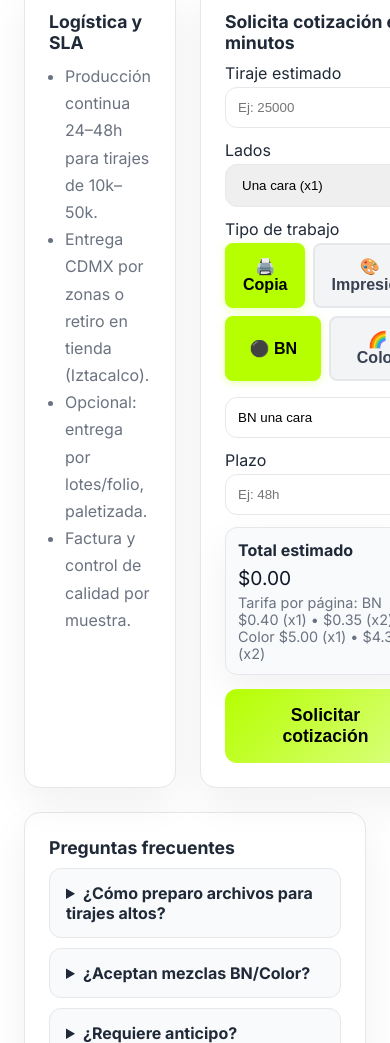
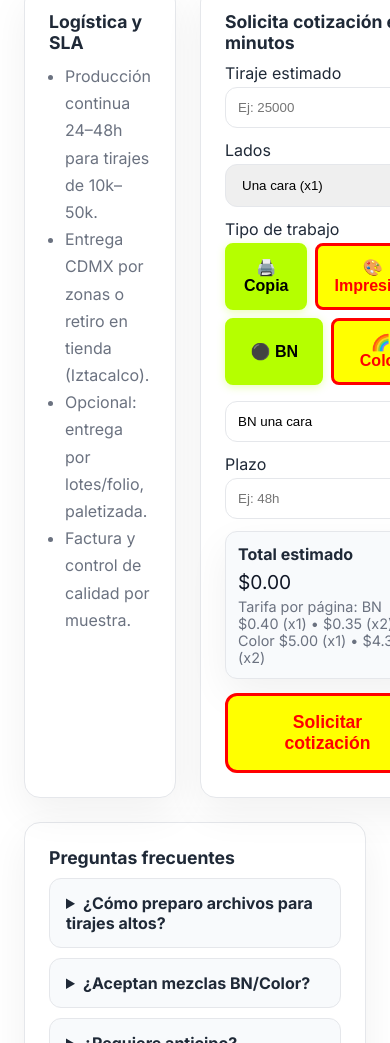
Before and after one commit to copimax474iztacalco/copimax-website, a plain HTML site: page copias-volumen-cdmx.html in a window 390 px wide. Shown: the part 1055-2098 px from the top of the page. Drawn offline with Linux system fonts and the light colour scheme.

Commit message:
Aggiornamento completo files

```diff
--- a/copias-volumen-cdmx.html
+++ b/copias-volumen-cdmx.html
@@ -46,56 +46,103 @@
     .card h3{font-size:1.1rem}
     .p16{padding:16px}
     .p24{padding:24px}
-    .cta{background:linear-gradient(135deg,var(--cta1),var(--cta2));color:#000;font-weight:800;border:none;border-radius:12px;padding:12px 18px;cursor:pointer;transition:all 0.3s ease}
-    .cta:hover{transform:translateY(-2px);box-shadow:0 4px 12px rgba(181,255,0,0.3)}
+    /* .cta definito più sotto con stili ultra-aggressivi */
 
-    /* Bottoni tipo e colore */
+    /* Bottoni tipo e colore - STILI ULTRA-AGGRESSIVI */
     .type-btn, .color-btn {
-      background: #f3f4f6;
-      color: #374151;
-      border: 2px solid #e5e7eb;
-      border-radius: 8px;
-      padding: 8px 16px;
-      font-size: 0.9rem;
-      font-weight: 600;
-      cursor: pointer;
-      transition: all 0.3s ease;
-      flex: 1;
-      -webkit-tap-highlight-color: rgba(0,0,0,0.1);
-      touch-action: manipulation;
-      user-select: none;
+      background: #f3f4f6 !important;
+      color: #374151 !important;
+      border: 2px solid #e5e7eb !important;
+      border-radius: 8px !important;
+      padding: 8px 16px !important;
+      font-size: 0.9rem !important;
+      font-weight: 600 !important;
+      cursor: pointer !important;
+      transition: all 0.3s ease !important;
+      flex: 1 !important;
+      -webkit-tap-highlight-color: rgba(0,0,0,0.1) !important;
+      touch-action: manipulation !important;
+      user-select: none !important;
+      position: relative !important;
+      z-index: 10 !important;
+      pointer-events: auto !important;
+      display: inline-block !important;
+      text-decoration: none !important;
+      outline: none !important;
+      box-sizing: border-box !important;
     }
 
     .type-btn:hover, .color-btn:hover {
-      background: #e5e7eb;
-      border-color: #d1d5db;
-      transform: translateY(-1px);
+      background: #e5e7eb !important;
+      border-color: #d1d5db !important;
+      transform: translateY(-1px) !important;
     }
 
     .type-btn.active, .color-btn.active {
-      background: var(--cta1);
-      color: #000;
-      border-color: var(--cta1);
-      box-shadow: 0 2px 8px rgba(181,255,0,0.3);
+      background: var(--cta1) !important;
+      color: #000 !important;
+      border-color: var(--cta1) !important;
+      box-shadow: 0 2px 8px rgba(181,255,0,0.3) !important;
+    }
+
+    /* Bottone CTA principale - STILI ULTRA-AGGRESSIVI */
+    .cta {
+      background: linear-gradient(135deg,var(--cta1),var(--cta2)) !important;
+      color: #000 !important;
+      font-weight: 800 !important;
+      border: none !important;
+      border-radius: 12px !important;
+      padding: 12px 18px !important;
+      cursor: pointer !important;
+      transition: all 0.3s ease !important;
+      position: relative !important;
+      z-index: 10 !important;
+      pointer-events: auto !important;
+      display: inline-block !important;
+      text-decoration: none !important;
+      outline: none !important;
+      box-sizing: border-box !important;
+      width: 100% !important;
+    }
+
+    .cta:hover {
+      transform: translateY(-2px) !important;
+      box-shadow: 0 4px 12px rgba(181,255,0,0.3) !important;
     }
 
     /* Stili mobile per i bottoni */
     @media (max-width: 768px) {
       .type-btn, .color-btn {
-        padding: 12px 16px;
-        font-size: 1rem;
-        min-height: 44px;
-        display: flex;
-        align-items: center;
-        justify-content: center;
+        padding: 12px 16px !important;
+        font-size: 1rem !important;
+        min-height: 44px !important;
+        display: flex !important;
+        align-items: center !important;
+        justify-content: center !important;
       }
 
       .cta {
-        padding: 16px 24px;
-        font-size: 1.1rem;
-        min-height: 48px;
-        width: 100%;
+        padding: 16px 24px !important;
+        font-size: 1.1rem !important;
+        min-height: 48px !important;
+        width: 100% !important;
       }
+    }
+
+    /* Assicurati che i form non interferiscano con i bottoni */
+    form button[type="button"],
+    form button[type="submit"] {
+      pointer-events: auto !important;
+      cursor: pointer !important;
+      position: relative !important;
+      z-index: 10 !important;
+    }
+
+    /* Debug: rendi i bottoni molto visibili */
+    .type-btn, .color-btn, .cta {
+      border: 3px solid #ff0000 !important;
+      background: #ffff00 !important;
+      color: #ff0000 !important;
     }
     table{width:100%;border-collapse:separate;border-spacing:0 8px}
     th,td{text-align:left;padding:12px 14px}
@@ -635,6 +682,73 @@
     <script src="js/main.js"></script>
     <script src="js/calculator.js"></script>
 
+    <!-- Test diretto delle funzioni -->
+    <script>
+      console.log('Test diretto delle funzioni calcolatrice...');
+
+      // Verifica che le funzioni siano disponibili
+      if (typeof changeType === 'function') {
+        console.log('✅ changeType funzione disponibile');
+      } else {
+        console.log('❌ changeType funzione NON disponibile');
+      }
+
+      if (typeof changeColor === 'function') {
+        console.log('✅ changeColor funzione disponibile');
+      } else {
+        console.log('❌ changeColor funzione NON disponibile');
+      }
+
+      // Test diretto dei bottoni
+      document.addEventListener('DOMContentLoaded', function() {
+        console.log('DOM caricato, testando i bottoni...');
+
+        const typeBtns = document.querySelectorAll('.type-btn');
+        const colorBtns = document.querySelectorAll('.color-btn');
+        const ctaBtn = document.querySelector('.cta');
+
+        console.log('Bottoni tipo trovati:', typeBtns.length);
+        console.log('Bottoni colore trovati:', colorBtns.length);
+        console.log('Bottone CTA trovato:', ctaBtn ? 'SÌ' : 'NO');
+
+        // Aggiungi event listener diretti per debug
+        typeBtns.forEach(btn => {
+          btn.addEventListener('click', function(e) {
+            console.log('CLICK su bottone tipo:', this.dataset.type);
+            e.preventDefault();
+            e.stopPropagation();
+            if (typeof changeType === 'function') {
+              changeType(this, this.dataset.type);
+            }
+          });
+        });
+
+        colorBtns.forEach(btn => {
+          btn.addEventListener('click', function(e) {
+            console.log('CLICK su bottone colore:', this.dataset.color);
+            e.preventDefault();
+            e.stopPropagation();
+            if (typeof changeColor === 'function') {
+              changeColor(this, this.dataset.color);
+            }
+          });
+        });
+
+        if (ctaBtn) {
+          ctaBtn.addEventListener('click', function(e) {
+            console.log('CLICK su bottone CTA');
+            e.preventDefault();
+            e.stopPropagation();
+            // Simula l'invio del form
+            const form = this.closest('form');
+            if (form) {
+              form.dispatchEvent(new Event('submit'));
+            }
+          });
+        }
+      });
+    </script>
+
   <!-- Bottone WhatsApp fisso in basso a destra -->
   <a href="https://wa.me/525540219892?text=Hola%20COPIMAX,%20necesito%20informaciones%20sulle%20copias%20por%20volumen.%20¿Pueden%20ayudarme?"
      class="whatsapp-fixed-btn"
```
